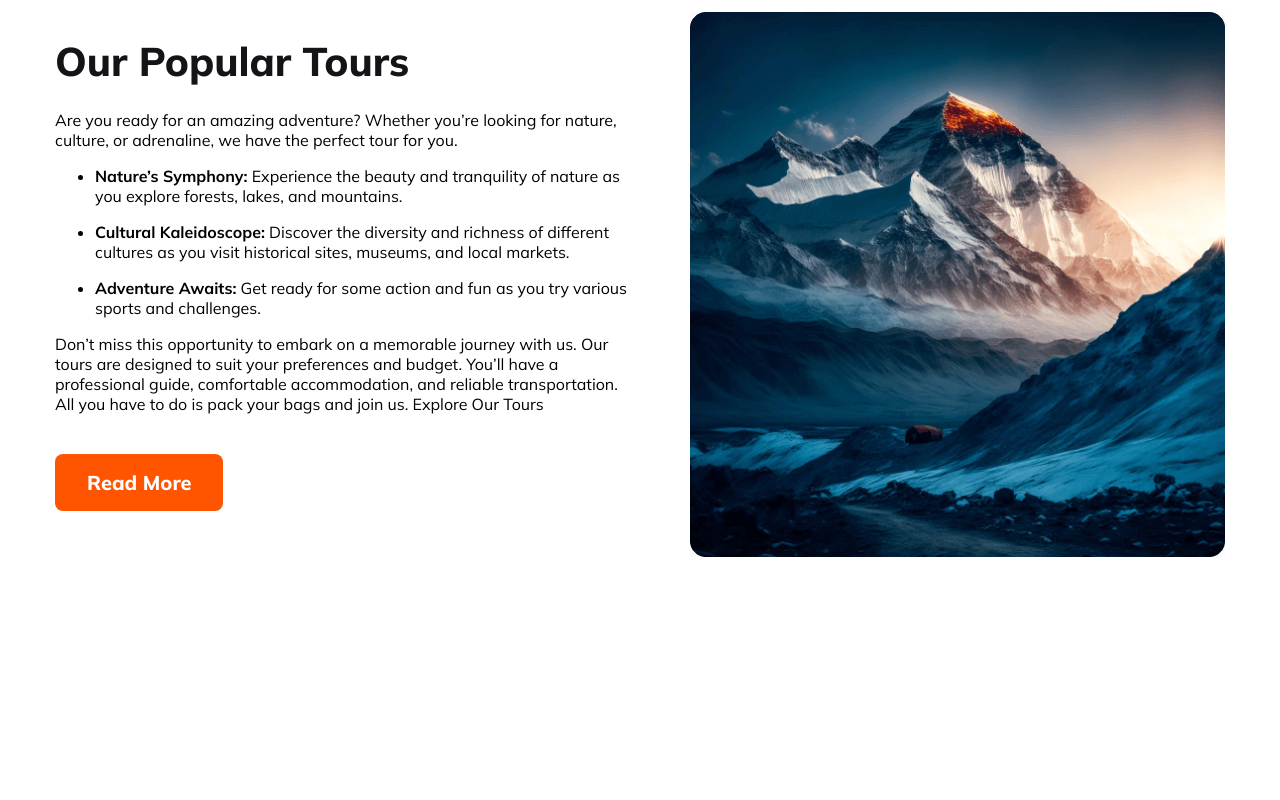
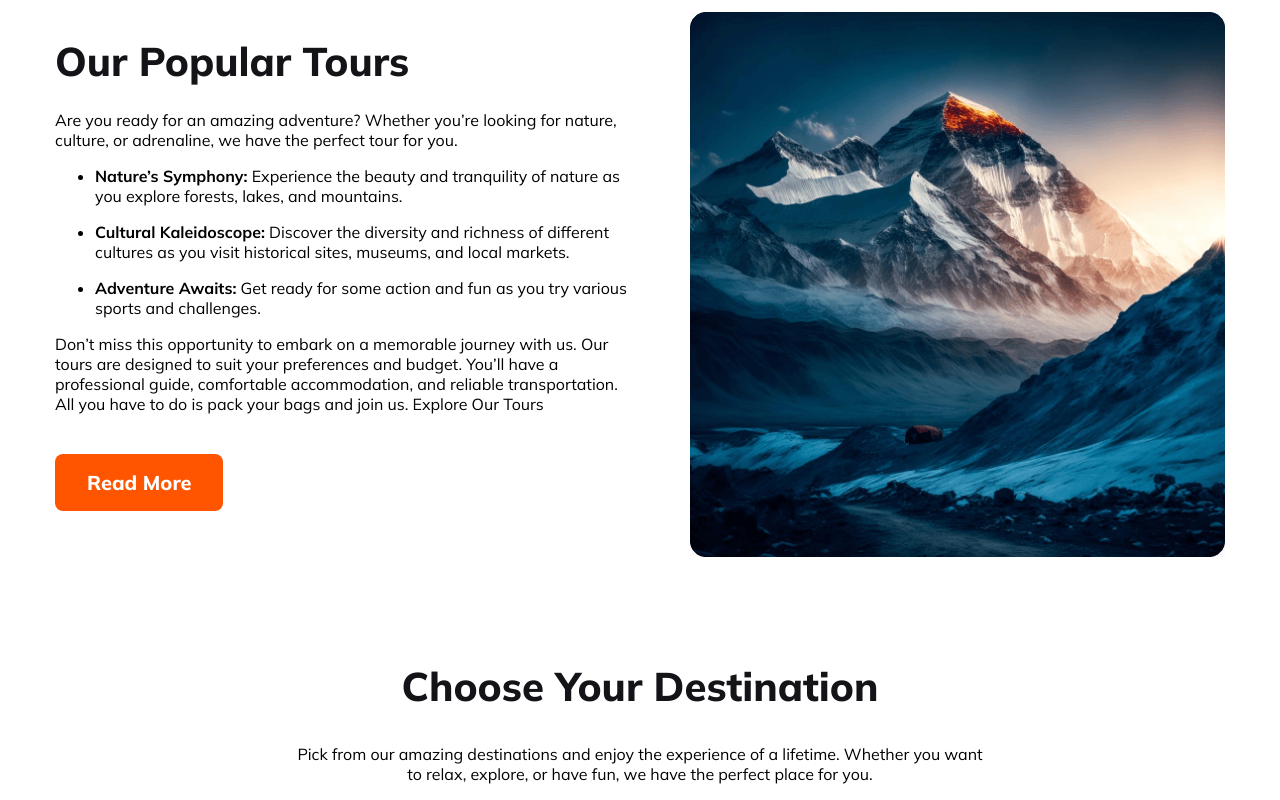
Before and after one commit to sohagmrida15/Hero-Travel, a plain HTML site: page index.html in a window 1280 px wide. Shown: the part 743-1543 px from the top of the page. Before the commit the page ends 1404 px from the top, so only its background shows below. Drawn offline with Linux system fonts and the light colour scheme.

Commit message:
destination section just added

```diff
--- a/css/style.css
+++ b/css/style.css
@@ -209,5 +209,18 @@ nav .menu-icon {
 /* Popular Tour Section End */
 
 /* Destination Section Start */
+.destination {
+    text-align: center;
+}
+
+.destination-content {
+    max-width: 43rem;
+    margin: auto;
+}
+
+.destination-title{
+    margin-bottom: 1.5rem;
+}
+
 
 /* Destination Section End */
--- a/index.html
+++ b/index.html
@@ -41,11 +41,12 @@
           <div class="banner-content">
             <h1 class="banner-title">Explore Your Travel</h1>
             <p class="banner-description">
-                Discover the world with our amazing tours. Whether you love nature, culture, or adventure, we have something for you.
+              Discover the world with our amazing tours. Whether you love
+              nature, culture, or adventure, we have something for you.
             </p>
           </div>
           <div class="search-content">
-            <input type="text" placeholder="Where go">
+            <input type="text" placeholder="Where go" />
             <select>
               <option value="">When</option>
             </select>
@@ -100,6 +101,16 @@
 
       <!-- Destination Section Start  -->
       <section class="destination">
+        <div class="destination-content">
+          <h2 id="destination-title" class="section-title">
+            Choose Your Destination
+          </h2>
+          <p id="destination-description" class="description">
+            Pick from our amazing destinations and enjoy the experience of a
+            lifetime. Whether you want to relax, explore, or have fun, we have
+            the perfect place for you.
+          </p>
+        </div>
 
       </section>
       <!-- Destination Section End -->
```
Also changed, not shown: Images/Rectangle 10.png (deleted), Images/Rectangle 11.png (deleted), Images/Rectangle 5.png (deleted), Images/Rectangle 6.png (deleted), Images/Rectangle 7.png (deleted), Images/Rectangle 8.png (deleted), Images/Rectangle 9.png (deleted).
